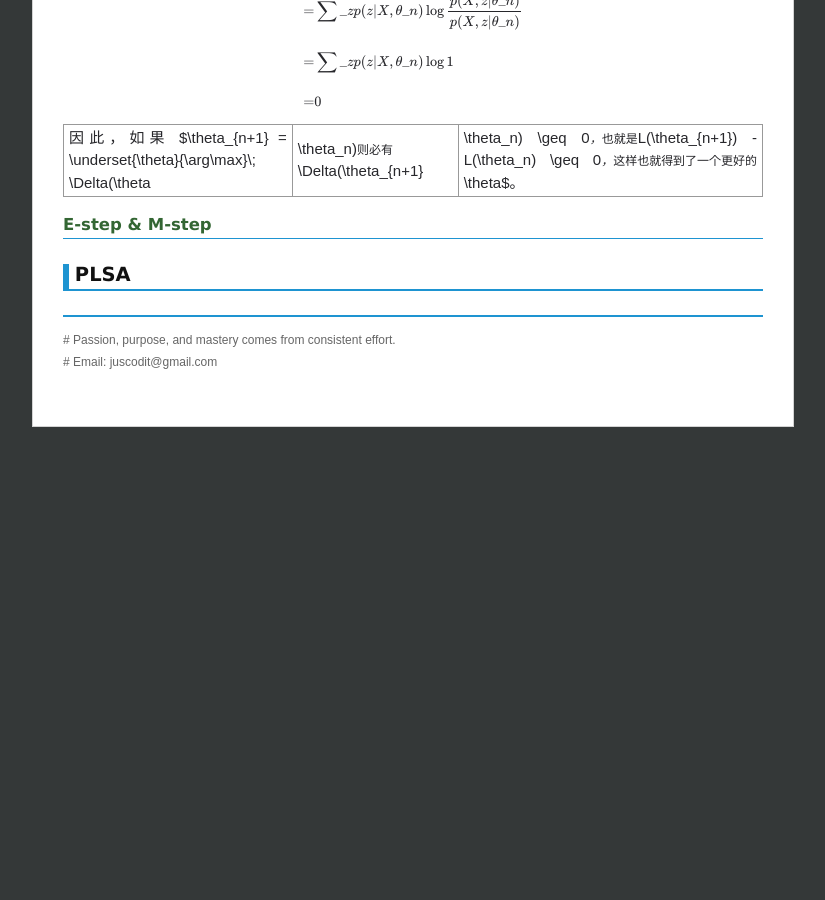
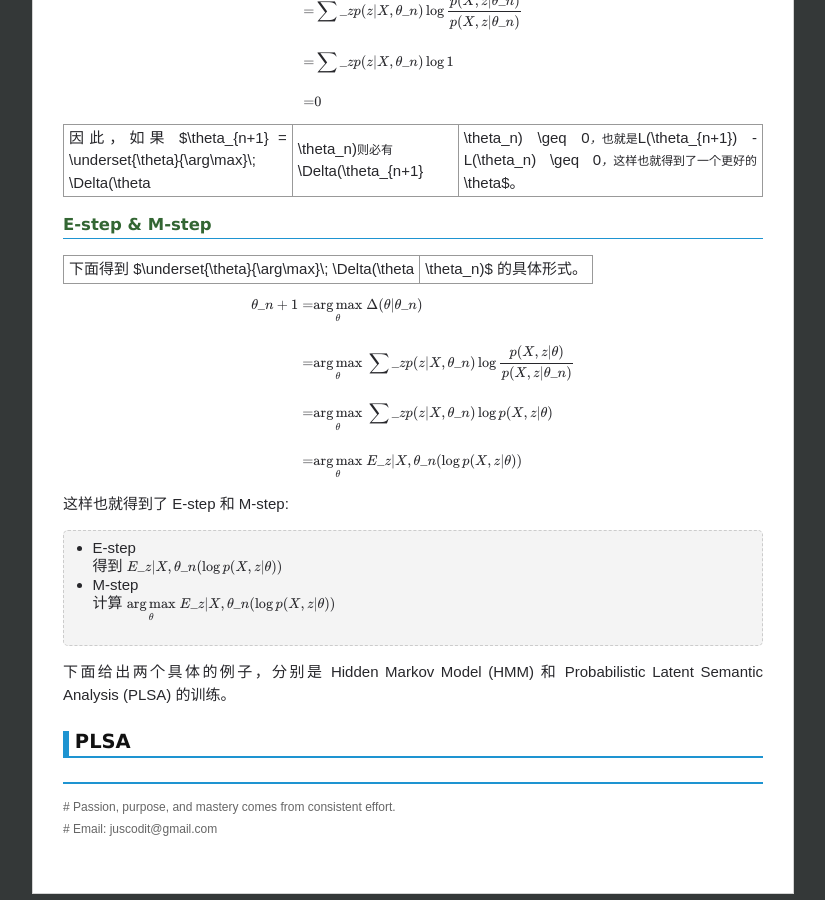
Before and after one commit to chenrushan/chenrushan.github.io, a Jekyll site: the page built from _posts/2014-03-22-EM.markdown, in a window 1280 px wide and 900 px high, scrolled down 1657 px. Shown: the whole window, without its empty margins (227-1052 px from the left). Built offline with Jekyll 4.4.1, drawn with Linux system fonts in a browser that asks for light colours; Markdown is read by kramdown in place of the engine named in the settings; formulas are drawn with MathJax 3; before the commit the page ends 2094 px from its top, so only the background shows below that.

Commit message:
[em]: update

```diff
--- a/_posts/2014-03-22-EM.markdown
+++ b/_posts/2014-03-22-EM.markdown
@@ -77,4 +77,30 @@ $$
 
 #### E-step & M-step
 
+下面得到 $\underset{\theta}{\arg\max}\; \Delta(\theta|\theta\_n)$ 的具体形式。
+
+$$
+\begin{align}
+\theta\_{n+1} = & \underset{\theta}{\arg\max}\; \Delta(\theta|\theta\_n) \\\\
+= & \underset{\theta}{\arg\max}\; \sum\_z p(z|X, \theta\_n) \log \frac{p(X, z|\theta)}{p(X, z|\theta\_n)} \\\\
+= & \underset{\theta}{\arg\max}\; \sum\_z p(z|X, \theta\_n) \log p(X, z|\theta) \\\\
+= & \underset{\theta}{\arg\max}\; E\_{z|X, \theta\_n} (\log p(X, z|\theta))
+\end{align}
+$$
+
+这样也就得到了 E-step 和 M-step:
+
+<blockquote>
+<ul>
+<li>E-step</li>
+
+得到 $E\_{z|X, \theta\_n} (\log p(X, z|\theta))$
+<li>M-step</li>
+
+计算 $\underset{\theta}{\arg\max}\; E\_{z|X, \theta\_n} (\log p(X, z|\theta))$
+</ul>
+</blockquote>
+
+下面给出两个具体的例子，分别是 Hidden Markov Model (HMM) 和 Probabilistic Latent Semantic Analysis (PLSA) 的训练。
+
 ### PLSA
```
